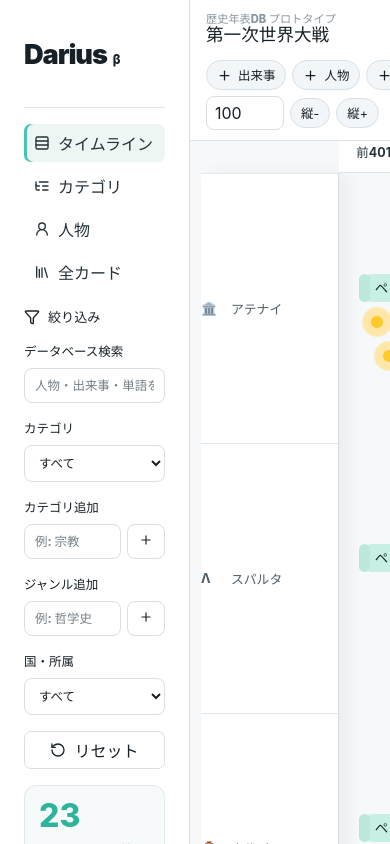
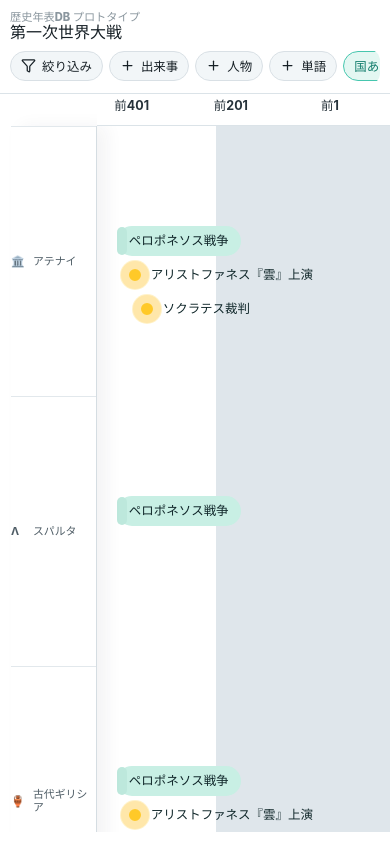
Before and after one commit to yusuke26kazu-dot/history-database, a React (Vite) app: page / in a window 390 px wide. Built offline with nearby package versions, Linux system fonts and the light colour scheme.

Commit message:
Improve mobile timeline layout

```diff
--- a/src/App.tsx
+++ b/src/App.tsx
@@ -152,6 +152,7 @@ function App() {
   const [timelineLaneMode, setTimelineLaneMode] = useState<TimelineLaneMode>("country");
   const [activeRecord, setActiveRecord] = useState<EditableRecord | null>(null);
   const [termPopup, setTermPopup] = useState<TermPopup | null>(null);
+  const [mobileFiltersOpen, setMobileFiltersOpen] = useState(false);
 
   const timelineItems = useMemo(() => buildTimelineItems(people, events, personEvents), [people, events]);
   const countries = useMemo(() => extractCountries(people, events), [people, events]);
@@ -411,7 +412,7 @@ function App() {
   return (
     <main className="app-shell">
       <section className="workspace">
-        <aside className="control-panel" aria-label="検索条件">
+        <aside className={`control-panel ${mobileFiltersOpen ? "mobile-open" : ""}`} aria-label="検索条件">
           <div className="panel-title">
             <span className="brand-mark">Darius</span>
             <span className="brand-beta">β</span>
@@ -425,7 +426,10 @@ function App() {
                   aria-selected={viewMode === view.id}
                   className={viewMode === view.id ? "active" : ""}
                   key={view.id}
-                  onClick={() => setViewMode(view.id)}
+                  onClick={() => {
+                    setViewMode(view.id);
+                    setMobileFiltersOpen(false);
+                  }}
                   type="button"
                 >
                   <Icon size={16} />
@@ -499,6 +503,7 @@ function App() {
               setCategory("all");
               setCountry("all");
               setSearchQuery("");
+              setMobileFiltersOpen(false);
             }}
           >
             <RotateCcw size={16} />
@@ -518,6 +523,10 @@ function App() {
               <h1>第一次世界大戦</h1>
             </div>
             <div className="action-toolbar">
+              <button className="mobile-filter-toggle" type="button" onClick={() => setMobileFiltersOpen((value) => !value)}>
+                <Filter size={15} />
+                絞り込み
+              </button>
               <button type="button" onClick={addEvent}>
                 <Plus size={15} />
                 出来事
@@ -606,6 +615,14 @@ function App() {
             onUpdateTerm={updateTermCard}
             renderLinkedText={renderLinkedText}
             termPopup={termPopup}
+          />
+        )}
+        {mobileFiltersOpen && (
+          <button
+            aria-label="絞り込みを閉じる"
+            className="mobile-filter-backdrop"
+            type="button"
+            onClick={() => setMobileFiltersOpen(false)}
           />
         )}
       </section>
--- a/src/styles.css
+++ b/src/styles.css
@@ -1274,7 +1274,7 @@ textarea:focus {
   min-width: 0;
   height: 100vh;
   overflow: hidden;
-  background: #f6f8fa;
+  background: #ffffff;
 }
 
 .top-bar {
@@ -1327,7 +1327,7 @@ textarea:focus {
   height: calc(100vh - 58px);
   border: 0;
   border-radius: 0;
-  background: #f6f8fa;
+  background: #ffffff;
   box-shadow: none;
   padding: 0;
 }
@@ -1478,7 +1478,7 @@ textarea:focus {
   overflow: auto;
   border: 0;
   border-radius: 0;
-  background: #f6f8fa;
+  background: #ffffff;
   box-shadow: none;
 }
 
@@ -1713,3 +1713,148 @@ textarea:focus {
     box-shadow: -22px 0 64px rgb(24 39 48 / 20%);
   }
 }
+
+.mobile-filter-toggle,
+.mobile-filter-backdrop {
+  display: none;
+}
+
+@media (max-width: 720px) {
+  body {
+    overflow: hidden;
+  }
+
+  .app-shell {
+    height: 100dvh;
+    overflow: hidden;
+  }
+
+  .workspace {
+    grid-template-columns: 1fr;
+    min-width: 0;
+    height: 100dvh;
+  }
+
+  .control-panel {
+    position: fixed;
+    top: 0;
+    bottom: 0;
+    left: 0;
+    width: min(84vw, 320px);
+    height: 100dvh;
+    overflow: auto;
+    border-right: 1px solid #d5dde2;
+    padding: 26px 18px 22px;
+    transform: translateX(-105%);
+    transition: transform 180ms ease;
+    z-index: 60;
+  }
+
+  .control-panel.mobile-open {
+    transform: translateX(0);
+  }
+
+  .mobile-filter-backdrop {
+    position: fixed;
+    inset: 0;
+    display: block;
+    border: 0;
+    background: rgb(15 23 28 / 38%);
+    padding: 0;
+    z-index: 50;
+  }
+
+  .database-area {
+    height: 100dvh;
+    overflow: hidden;
+  }
+
+  .top-bar {
+    display: grid;
+    grid-template-columns: minmax(0, 1fr);
+    align-items: stretch;
+    gap: 8px;
+    min-height: auto;
+    padding: 8px 10px;
+  }
+
+  .header-block h1 {
+    font-size: 1rem;
+  }
+
+  .action-toolbar {
+    display: flex;
+    flex-wrap: nowrap;
+    justify-content: flex-start;
+    overflow-x: auto;
+    padding-bottom: 2px;
+    scrollbar-width: none;
+  }
+
+  .action-toolbar::-webkit-scrollbar {
+    display: none;
+  }
+
+  .action-toolbar button,
+  .zoom-input {
+    flex: 0 0 auto;
+  }
+
+  .mobile-filter-toggle {
+    display: inline-flex;
+    border-color: #46c6ae;
+    background: #e3f7f2;
+    color: #117d6c;
+  }
+
+  .timeline-board,
+  .category-board,
+  .people-board,
+  .all-cards-board {
+    height: calc(100dvh - 106px);
+    max-height: calc(100dvh - 106px);
+  }
+
+  .timeline-board {
+    overflow: auto;
+  }
+
+  .timeline-scale {
+    width: var(--timeline-width);
+    min-width: var(--timeline-width);
+    margin-left: 86px;
+  }
+
+  .timeline-grid {
+    grid-template-columns: 86px var(--timeline-width);
+  }
+
+  .lane-labels span {
+    gap: 4px;
+    padding-right: 6px;
+    font-size: 0.68rem;
+    line-height: 1.2;
+  }
+
+  .lane-labels b {
+    min-width: 18px;
+  }
+
+  .timeline-card {
+    min-height: 30px;
+    padding: 0 12px;
+  }
+
+  .card-title,
+  .person-line {
+    font-size: 0.78rem;
+  }
+
+  .hover-summary {
+    display: none !important;
+  }
+
+  .detail-panel {
+    width: 100vw;
+  }
+}
```
